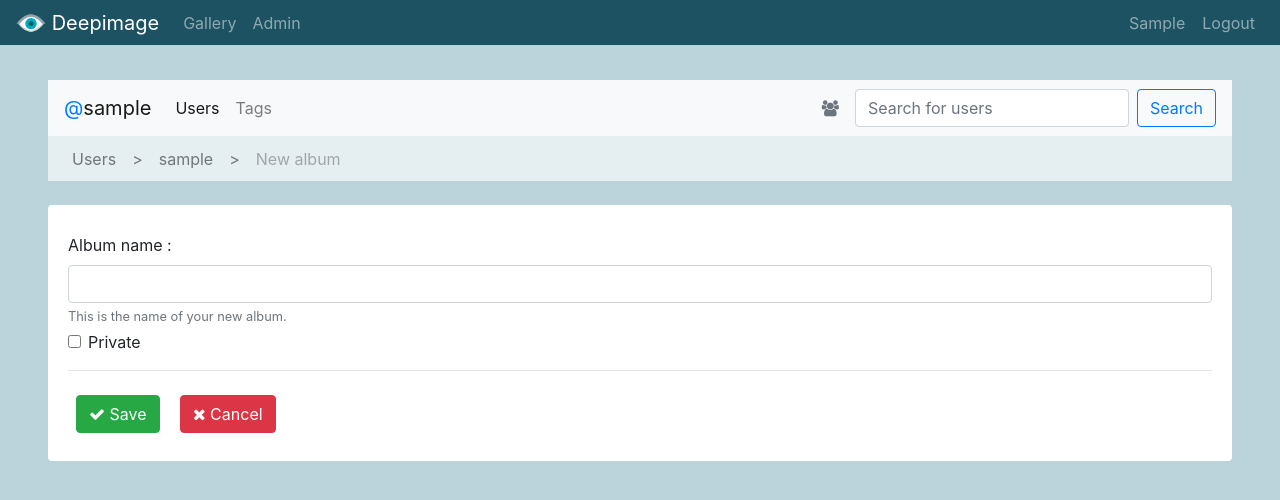
After one commit to mihai-craciun/deepimage, a Django app: page /albums/add in a window 1280 px wide. The commit adds this page. Shown: the top 500 px of the page. Run offline with Django 3.2, Linux system fonts and the light colour scheme; the visitor is signed in with stand-in values (Sample User, id 1); some libraries are stand-ins or nearby versions.

```diff
--- a/webimage/forms.py
+++ b/webimage/forms.py
@@ -1,33 +1,47 @@
 from django import forms
 from django.core.validators import RegexValidator, EmailValidator
+
+
 # custom forms
 
 
 class RegisterForm(forms.Form):
     username = forms.CharField(label='Username', validators=[RegexValidator('^\w{5,15}$',
-                                                                            'The username can only contain alphanumeric characters and must be between 5 and 15 characters long (Aplhanumeric or underscore)')], widget=forms.TextInput(attrs={'class': 'form-control'}), required=True)
+                                                                            'The username can only contain alphanumeric characters and must be between 5 and 15 characters long (Aplhanumeric or underscore)')],
+                               widget=forms.TextInput(attrs={'class': 'form-control'}), required=True)
     first_name = forms.CharField(label='First Name', widget=forms.TextInput(
         attrs={'class': 'form-control'}), required=True, error_messages={'required': 'First name field is required.'})
     last_name = forms.CharField(label='Last Name', widget=forms.TextInput(
         attrs={'class': 'form-control'}), required=True, error_messages={'required': 'Last name field is required.'})
     email = forms.EmailField(label='Email', validators=[EmailValidator(
         'Please enter a valid e-mail')], widget=forms.TextInput(attrs={'class': 'form-control'}), required=True)
-    password = forms.CharField(widget=forms.PasswordInput(attrs={'class': 'form-control'}), label='password', validators=[
-        RegexValidator(
-            '[a-zA-Z]+', 'The password must contain one or more letters'),
-        RegexValidator(
-            '[0-9]+', 'The password must contain one or more digits'),
-        RegexValidator(
-            '[!@#$%^&_]+', 'The password must contain at least one special symbol "!@#$%^&_"'),
-        RegexValidator('^.{5,20}$', 'The password must be 5-15 characters long')], required=True)
+    password = forms.CharField(widget=forms.PasswordInput(attrs={'class': 'form-control'}), label='password',
+                               validators=[
+                                   RegexValidator(
+                                       '[a-zA-Z]+', 'The password must contain one or more letters'),
+                                   RegexValidator(
+                                       '[0-9]+', 'The password must contain one or more digits'),
+                                   RegexValidator(
+                                       '[!@#$%^&_]+',
+                                       'The password must contain at least one special symbol "!@#$%^&_"'),
+                                   RegexValidator('^.{5,20}$', 'The password must be 5-15 characters long')],
+                               required=True)
     confirm_password = forms.CharField(widget=forms.PasswordInput(
         attrs={'class': 'form-control'}), label='Password Confirmation', required=True)
 
 
 class LoginForm(forms.Form):
     email = forms.CharField(label='Email', validators=[EmailValidator(
-        'Please enter a valid e-mail')], widget=forms.TextInput(attrs={'class': "form-control", "type": "email"}), required=True)
+        'Please enter a valid e-mail')], widget=forms.TextInput(attrs={'class': "form-control", "type": "email"}),
+                            required=True)
     password = forms.CharField(widget=forms.PasswordInput(
         attrs={'class': 'form-control'}), label='Password', required=True)
     remember = forms.BooleanField(label='Remember Me', initial=True, widget=forms.CheckboxInput(
         attrs={'class': 'form-check-input'}), required=False)
+
+
+class AlbumForm(forms.Form):
+    name = forms.CharField(label='Name', max_length=30, widget=forms.TextInput(
+        attrs={'class': 'form-control'}), required=True, error_messages={'required': 'Album name is required.'})
+    private = forms.BooleanField(label='Private', initial=False,
+                                 widget=forms.CheckboxInput(attrs={'class': 'form-check-input'}), required=False)
--- /dev/null
+++ b/webimage/templates/webimage/gallery/album_add.html
@@ -0,0 +1,48 @@
+{% extends 'webimage/gallery.html' %}
+{% block navigation %}
+    <li class="nav-item">
+        <a class="nav-link" href="{% url 'webimage:gallery' %}">Users</a>
+    </li>
+    <li>
+        <div class="nav-link"> ></div>
+    </li>
+    <li class="nav-item">
+        <a class="nav-link" href="{% url 'webimage:gallery_user' user.username %}">{{ user.username }}</a>
+    </li>
+    <li>
+        <div class="nav-link"> ></div>
+    </li>
+    <li class="nav-item">
+        <a class="nav-link disabled">New album</a>
+    </li>
+{% endblock %}
+{% block mainitem %}
+    <div class="card mb-2">
+        <div class="card-body">
+            {% for field, errors in form.errors.items %}
+                {% for error in errors %}
+                    <div class="alert alert-danger">
+                        <span>{{ error }}</span>
+                    </div>
+                {% endfor %}
+            {% endfor %}
+            <form action="{% url 'webimage:album_add' %}" method="post">
+                {% csrf_token %}
+                <div class="form-group mt-2 mb-1">
+                    <label for="{{ form.name.id_for_label }}">Album name :</label>
+                    {{ form.name }}
+                    <small id="emailHelp" class="form-text text-muted">This is the name of your new album.
+                    </small>
+                </div>
+                <div class="form-check">
+                    {{ form.private }}
+                    <label class="form-check-label" for="{{ form.private.id_for_label }}">Private</label>
+                </div>
+                <hr>
+                <button type="submit" class="btn btn-success m-2"><i class="fa fa-check"></i> Save</button>
+                <a href="{% url 'webimage:gallery_user' user.username %}" class="btn btn-danger text-white m-2"><i
+                        class="fa fa-times"></i> Cancel</a>
+            </form>
+        </div>
+    </div>
+{% endblock %}
--- a/webimage/templates/webimage/gallery/user.html
+++ b/webimage/templates/webimage/gallery/user.html
@@ -114,7 +114,8 @@
         <div class="col-sm-6 col-md-4 col-lg-3 mt-2 mb-2">
             <div class="card">
                 <div class="card-header text-center">
-                    <a class="card-link" href="#"><i class="fa fa-plus-circle"></i> New album</a>
+                    <a class="card-link" href="{% url 'webimage:album_add' %}"><i class="fa fa-plus-circle"></i> New
+                        album</a>
                 </div>
             </div>
         </div>
--- a/webimage/urls.py
+++ b/webimage/urls.py
@@ -23,6 +23,8 @@ urlpatterns = [
         path('<str:user>/<uuid:album>/', auth_required(gallery.AlbumView), name='gallery_user_album'),
         path('<str:user>/<uuid:album>/<uuid:photo>/', auth_required(gallery.PhotoView), name='gallery_user_album_photo')
     ])),
+    path('albums/add', auth_required(gallery.AlbumAddView), name='album_add'),
+    path('albums/<uuid:album>/edit', auth_required(gallery.AlbumEditView), name='album_edit')
 ]
 if settings.DEBUG:
     urlpatterns += static(settings.MEDIA_URL, document_root=settings.MEDIA_ROOT)
--- a/webimage/views/gallery.py
+++ b/webimage/views/gallery.py
@@ -1,7 +1,8 @@
-from django.http import Http404
-from django.shortcuts import render
+from django.http import Http404, HttpResponseForbidden
+from django.shortcuts import render, redirect
 from django.views.generic import View
 from ..models import User, Album, Photo, PhotoTag, Tag
+from ..forms import AlbumForm
 from .models.userview import user_albums_rank, user_photos_rank, user_tags_rank, user_tags, user_albums, user_photos
 from .models.albumview import album_photos, album_tags, album_photos_rank, album_tags_rank
 from .models.photoview import photo_tags
@@ -117,6 +118,15 @@ class AlbumView(View):
         return render(request, 'webimage/gallery/album.html',
                       RenderObject.create(Fields.Users, True, context))
 
+    def post(self, request, user, album):
+        method = request.POST.get('method', None)
+        if method == 'delete':
+            Album.objects.get(uuid=album).delete()
+            return redirect('webimage:gallery_user', user)
+        if method == 'patch':
+            # patch
+            return redirect('webimage:gallery_user_album', user, album)
+
     @staticmethod
     def get_album_or_404(album):
         try:
@@ -124,6 +134,80 @@ class AlbumView(View):
             return album
         except Album.DoesNotExist:
             raise Http404("The album you're trying to acces does not exist")
+
+
+class AlbumAddView(View):
+    def get(self, request):
+        form = AlbumForm()
+        context = {
+            'form': form
+        }
+        return render(request, 'webimage/gallery/album_add.html',
+                      RenderObject.create(Fields.Users, False, context))
+
+    def post(self, request):
+        form = AlbumForm(request.POST)
+
+        if form.is_valid():
+            data = form.cleaned_data
+
+            # Check if album exists
+            album = Album.objects.filter(user=request.user).filter(name=data['name'])
+
+            if len(album) == 0:
+                album = Album.objects.create(user=request.user, name=data['name'], private=data['private'])
+                return redirect('webimage:gallery_user_album', request.user.username, album.uuid)
+            else:
+                form.add_error('name', 'You already have an album with this name')
+                context = {'form': form}
+                return render(request, 'webimage/gallery/album_add.html',
+                              RenderObject.create(Fields.Users, False, context))
+
+
+class AlbumEditView(View):
+    def get(self, request, album):
+
+        album = AlbumView.get_album_or_404(album)
+        if album.user != request.user:
+            return HttpResponseForbidden()
+
+        form = AlbumForm(initial={
+            'name': album.name,
+            'private': album.private
+        })
+
+        context = {
+            'album': album,
+            'form': form
+        }
+        return render(request, 'webimage/gallery/album_edit.html',
+                      RenderObject.create(Fields.Users, False, context))
+
+    def post(self, request, album):
+
+        album = AlbumView.get_album_or_404(album)
+        if album.user != request.user:
+            return HttpResponseForbidden()
+
+        form = AlbumForm(request.POST)
+
+        if form.is_valid():
+            data = form.cleaned_data
+
+            # Check if album exists
+            name_album = Album.objects.filter(user=request.user).filter(name=data['name'])
+
+            if len(name_album) == 0 or (len(name_album) == 1 and name_album[0].uuid == album.uuid):
+                album.name = data['name']
+                album.private = data['private']
+                album.save()
+                return redirect('webimage:gallery_user_album', request.user.username, album.uuid)
+            else:
+                form.add_error('name', 'You already have an album with this name')
+                context = {'form': form}
+                return render(request, 'webimage/gallery/album_edit.html',
+                              RenderObject.create(Fields.Users, False, context))
+
 
 class PhotoView(View):
     def get(self, request, user, album, photo):
@@ -136,9 +220,9 @@ class TagsView(View):
         tagstring = request.GET.get('tagstring', None)
         tags = TagsView.filter(tagstring)
         tags = list(map(lambda tag: {
-                'tag': tag,
-                'usages': tag_phototags(tag).count()
-            }, tags))
+            'tag': tag,
+            'usages': tag_phototags(tag).count()
+        }, tags))
         tags = sorted(tags, key=lambda t: t['usages'], reverse=True)
         context = {
             'tags': tags,
```
Also changed, not shown: webimage/templates/webimage/gallery/album.html (+17 -0 lines), webimage/templates/webimage/gallery/album_edit.html (added, +48 -0 lines).
